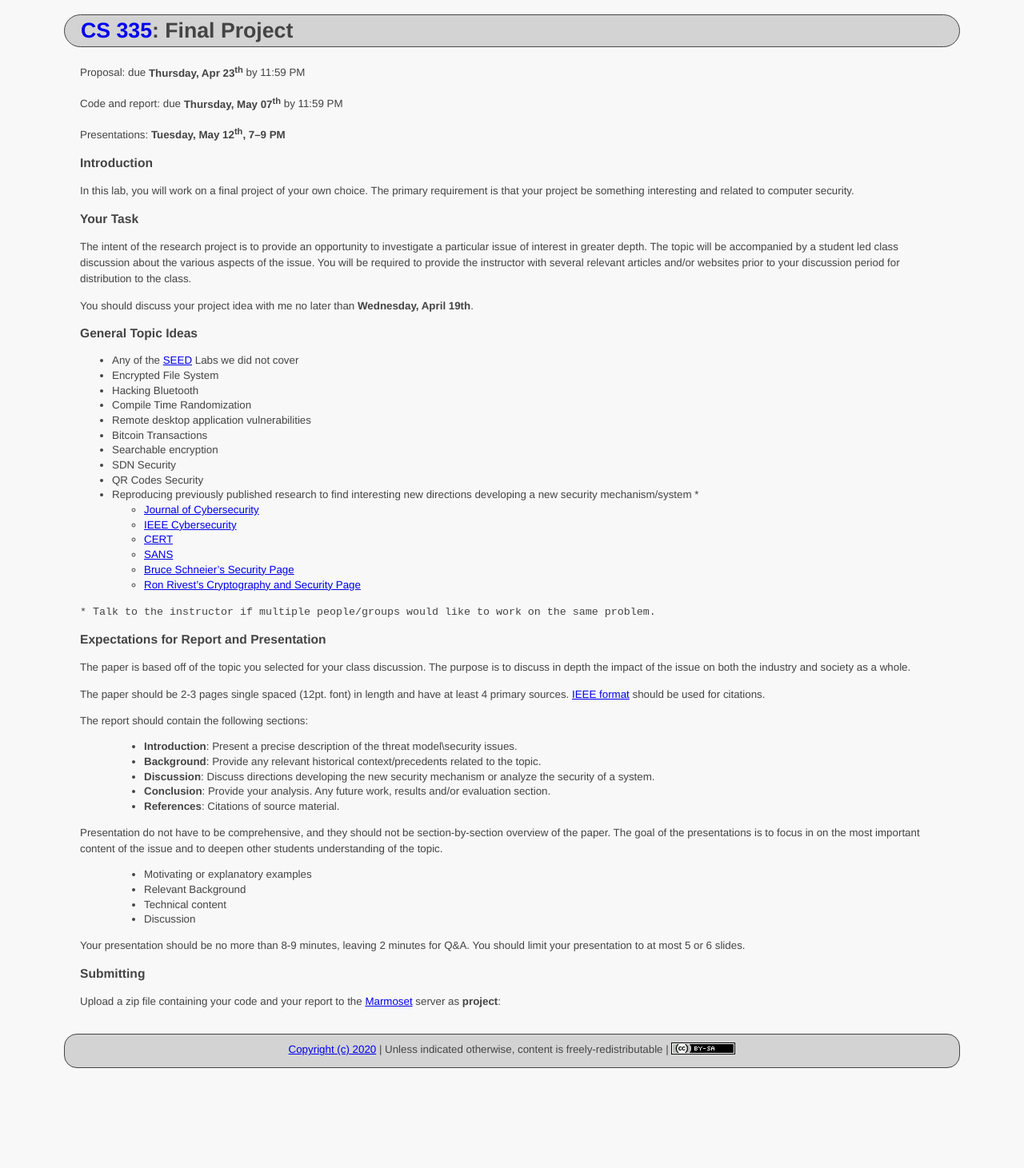
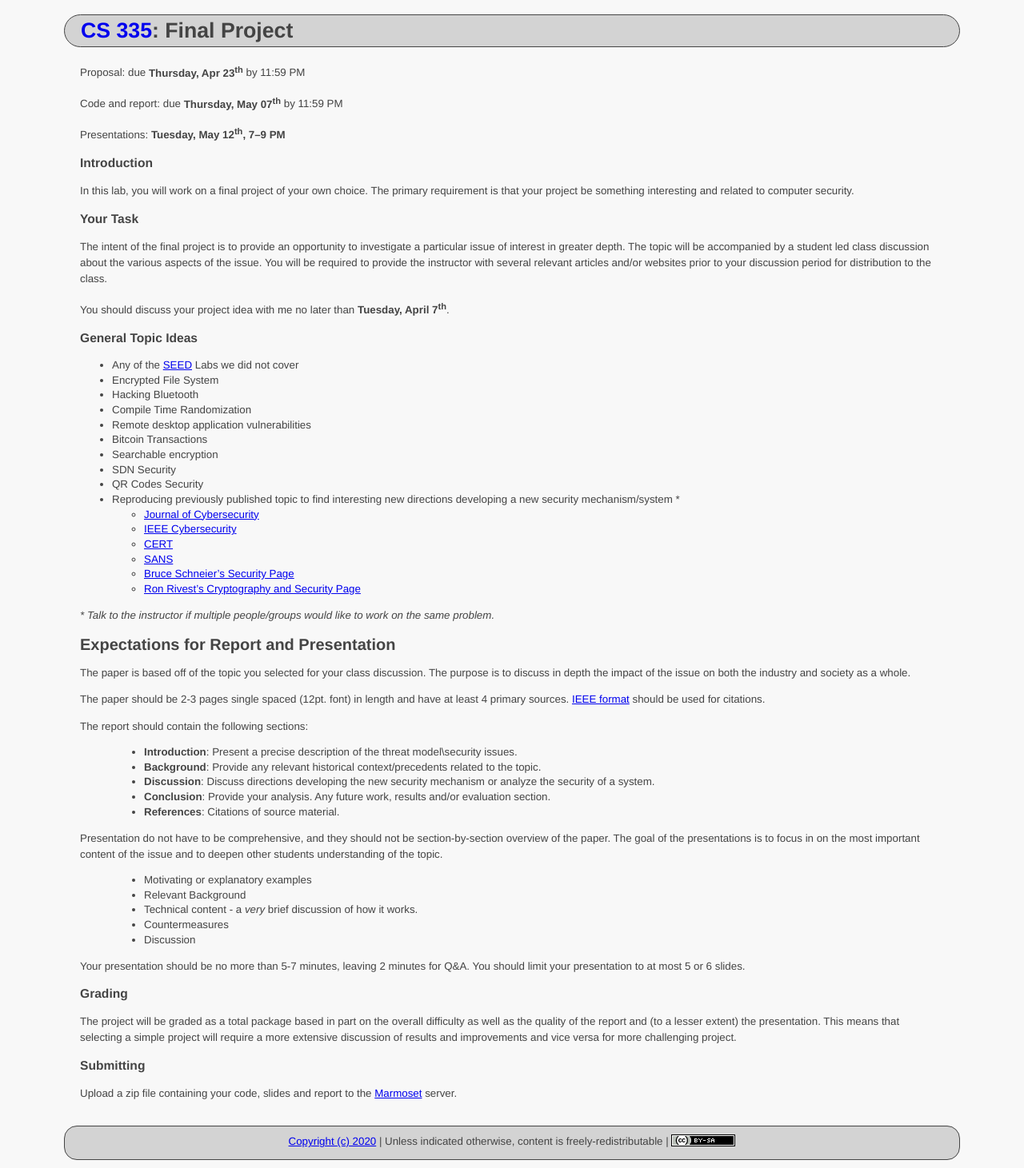
Before and after one commit to ycpcs/cs335-spring2020, a Jekyll site: the page built from assignments/project.md, in a window 1280 px wide. Shown: the whole page at 80% size. Built offline with Jekyll 4.4.1, drawn with Linux system fonts in a browser that asks for light colours; before the commit the page ends 1346 px from its top, so only the background shows below that.

Commit message:
updates  to projects

````diff
--- a/assignments/project.md
+++ b/assignments/project.md
@@ -17,13 +17,14 @@ The primary requirement is that your project be something interesting and relate
 
 ### Your Task
 
-The intent of the research project is to provide an opportunity to investigate a particular issue of interest in greater depth.
+The intent of the final project is to provide an opportunity to investigate a particular issue of interest in greater depth.
 The topic will be accompanied by a student led class discussion about the various aspects of the issue.
 You will be required to provide the instructor with several relevant articles and/or websites prior to your discussion period for distribution to the class.
 
-You should discuss your project idea with me no later than **Wednesday, April 19th**.
+You should discuss your project idea with me no later than **Tuesday, April 7<sup>th</sup>**.
 
 ### General Topic Ideas
+
 - Any of the [SEED](http://www.cis.syr.edu/~wedu/seed/labs.html) Labs we did not cover
 - Encrypted File System
 - Hacking Bluetooth
@@ -33,7 +34,7 @@ You should discuss your project idea with me no later than **Wednesday, April 19
 - Searchable encryption
 - SDN Security
 - QR Codes Security
-- Reproducing previously published research to find interesting new directions developing a new security mechanism/system *
+- Reproducing previously published topic to find interesting new directions developing a new security mechanism/system *
   - [Journal of Cybersecurity](https://academic.oup.com/cybersecurity)
   - [IEEE Cybersecurity](https://cybersecurity.ieee.org/)
   - [CERT](https://www.sei.cmu.edu/about/divisions/cert/index.cfm)
@@ -41,9 +42,10 @@ You should discuss your project idea with me no later than **Wednesday, April 19
   - [Bruce Schneier's Security Page](https://www.schneier.com/)
   - [Ron Rivest's Cryptography and Security Page](http://people.csail.mit.edu/rivest/crypto-security.html)
 
-```* Talk to the instructor if multiple people/groups would like to work on the same problem.```
+_* Talk to the instructor if multiple people/groups would like to work on the same problem._
 
-### Expectations for Report and Presentation
+Expectations for Report and Presentation
+-----------------------
 
 The paper is based off of the topic you selected for your class discussion. The purpose is to discuss in depth the impact of the issue on both the industry and society as a whole.
 
@@ -62,11 +64,16 @@ The goal of the presentations is to focus in on the most important content of th
 
 > - Motivating or explanatory examples
 > - Relevant Background
-> - Technical content
+> - Technical content - a *very* brief discussion of how it works.
+> - Countermeasures
 > - Discussion
 
-Your presentation should be no more than 8-9 minutes, leaving 2 minutes for Q&A. You should limit your presentation to at most 5 or 6 slides.
+Your presentation should be no more than 5-7 minutes, leaving 2 minutes for Q&A. You should limit your presentation to at most 5 or 6 slides.
+
+### Grading
+
+The project will be graded as a total package based in part on the overall difficulty as well as the quality of the report and (to a lesser extent) the presentation. This means that selecting a simple project will require a more extensive discussion of results and improvements and vice versa for more challenging project.
 
 ### Submitting
 
-Upload a zip file containing your code and your report to the [Marmoset](https://cs.ycp.edu/marmoset/) server as **project**:
+Upload a zip file containing your code, slides and report to the [Marmoset](https://cs.ycp.edu/marmoset/) server.
````
Also changed, not shown: assignments/cybercrime.md (added, +40 -0 lines), assignments/ethics.md (renamed from assignments/assignment01.md, +0 -1 lines), assignments/index.md (+4 -1 lines), assignments/passcrack.md (added, +82 -0 lines), index.md (+0 -1 lines), syllabus/index.md (+13 -2 lines).
